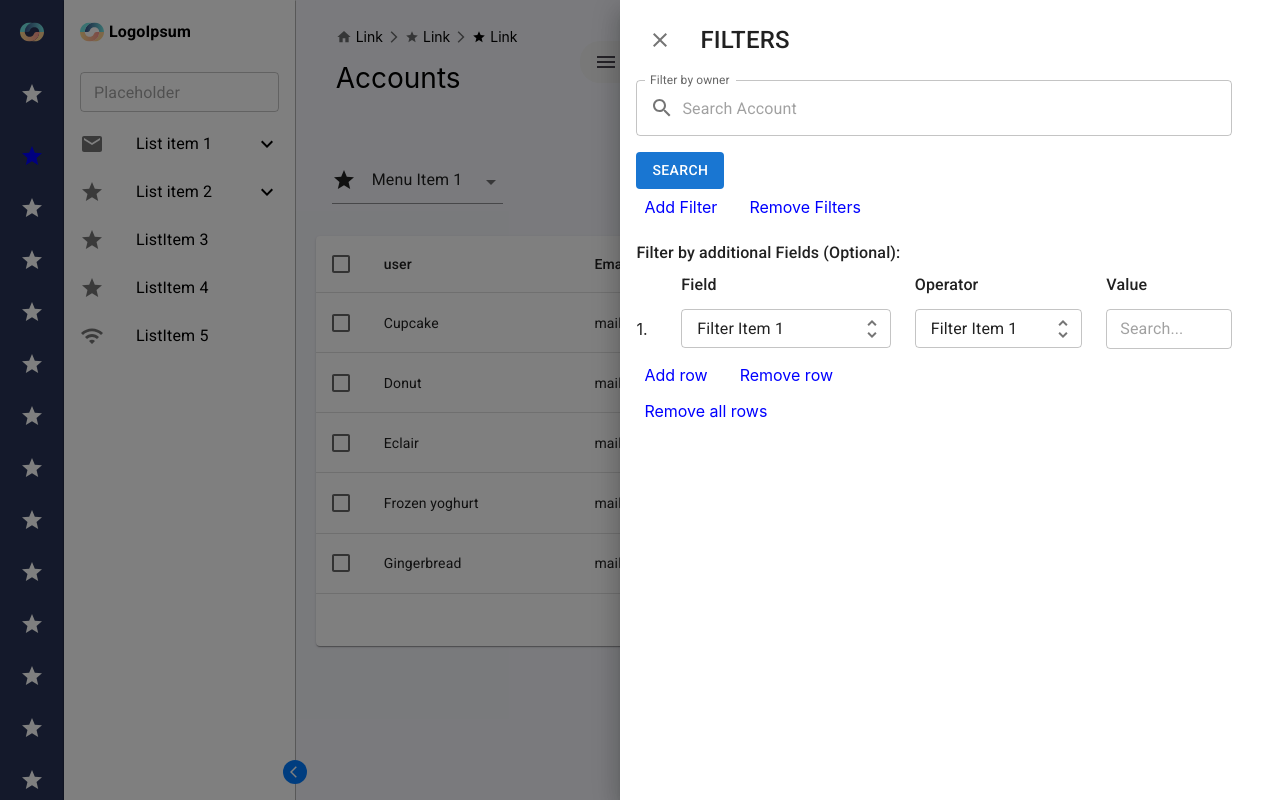
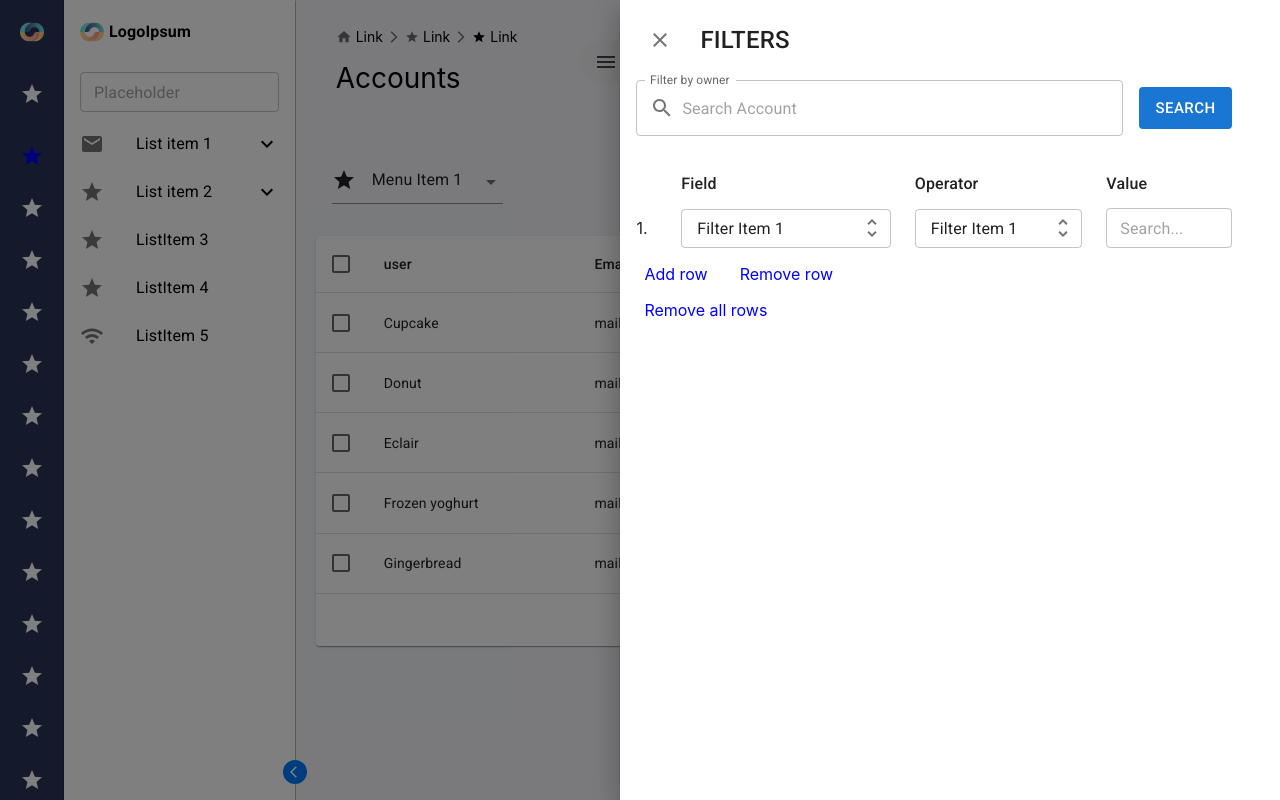
Before and after one commit to kedarlin/salesforce-screens, a React (Create React App) app: page / in a window 1280 px wide. Built offline with nearby package versions, Linux system fonts and the light colour scheme.

Commit message:
updated with filtersidebar

```diff
--- a/src/components/filterSidebar.js
+++ b/src/components/filterSidebar.js
@@ -126,7 +126,6 @@ const FilterSidebar = ({ openFilterSidebar, toggleDrawer }) => {
         <Drawer anchor="right" open={openFilterSidebar} onClose={toggleDrawer(false)}>
             <Box
                 role="presentation"
-                onKeyDown={toggleDrawer(false)}
                 padding={2}
                 mr={4}
             >
@@ -147,6 +146,7 @@ const FilterSidebar = ({ openFilterSidebar, toggleDrawer }) => {
                     />
                 </Box>
                 <List sx={{ mt: 1 }}>
+                    <Box display="flex" gap={2} flexDirection="row" alignItems="center">
                         <TextField
                             fullWidth
                             size="medium"
@@ -164,41 +164,12 @@ const FilterSidebar = ({ openFilterSidebar, toggleDrawer }) => {
                                 borderRadius: 4,
                             }}
                         />
-                    <Button variant='contained' sx={{ mt: 2 }} disableElevation>
+                        <Button variant='contained' size='large' disableElevation>
                             Search
                         </Button>
-                    <Box display="flex" justifyContent="flex-start" flexDirection="row" gap={2}>
-                        <Link
-                            sx={{
-                                cursor: "pointer",
-                                color: "blue",
-                                textDecoration: "none",
-                                fontWeight: "400",
-                                p: 1,
-                                ":hover": {
-                                    textDecoration: "underline"
-                                }
-                            }}
-                        >Add Filter</Link>
-                        <Link
-                            sx={{
-                                cursor: "pointer",
-                                color: "blue",
-                                textDecoration: "none",
-                                fontWeight: "400",
-                                p: 1,
-                                ":hover": {
-                                    textDecoration: "underline"
-                                }
-                            }}
-                        >Remove Filters</Link>
                     </Box>
-                    <ListItemText sx={{ mt: 2 }} primary="Filter by additional Fields (Optional):" slotProps={{
-                        primary: {
-                            sx: { fontWeight: "500" }
-                        }
-                    }} />
-                    <Box display="flex" alignItems="center" justifyContent="start" gap={3}>
+
+                    <Box display="flex" alignItems="center" justifyContent="start" gap={3} mt={4}>
                         <Box flex={0.5} />
                         <ListItemText
                             sx={{
```
Lines whose indentation alone changed are shown as unchanged.
